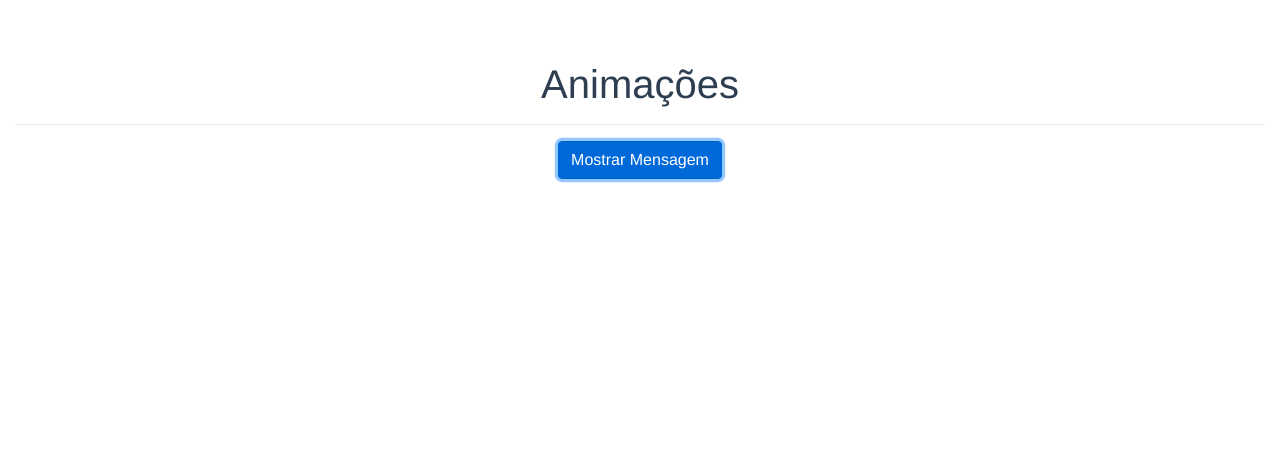
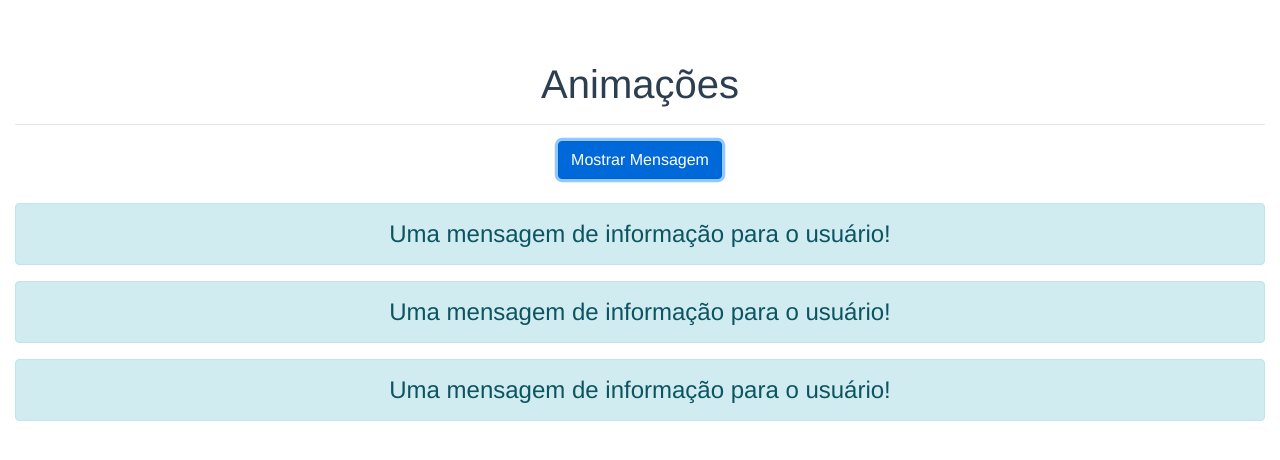
Before and after one commit to robertov8/cursovuejs2modulo1, a Vue app in the folder animacoes-exercicios/: page / in a window 1280 px wide. Both pictures are taken after a click on the button "Mostrar Mensagem". Shown: the top 460 px of the page. Built offline with nearby package versions, Linux system fonts and the light colour scheme.

Commit message:
213. Usando Nomes Diferentes de Classes CSS

```diff
--- a/animacoes-exercicios/src/App.vue
+++ b/animacoes-exercicios/src/App.vue
@@ -13,6 +13,10 @@
         <transition name="slide" type="animation" appear>
             <b-alert variant="info" show v-show="exibir">{{ msg }}</b-alert>
         </transition>
+
+        <transition enter-active-class="animated bounce" leave-active-class="animated shake">
+            <b-alert variant="info" show v-show="exibir">{{ msg }}</b-alert>
+        </transition>
     </div>
 </template>
 
@@ -21,7 +25,7 @@
         data() {
             return {
                 msg: 'Uma mensagem de informação para o usuário!',
-                exibir: true
+                exibir: false
             };
         }
     }
```
